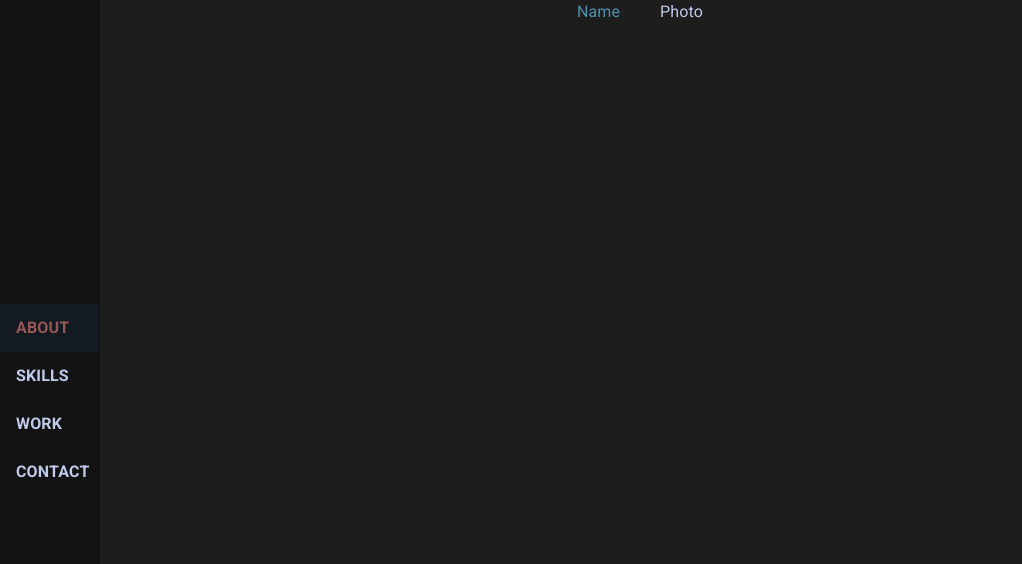
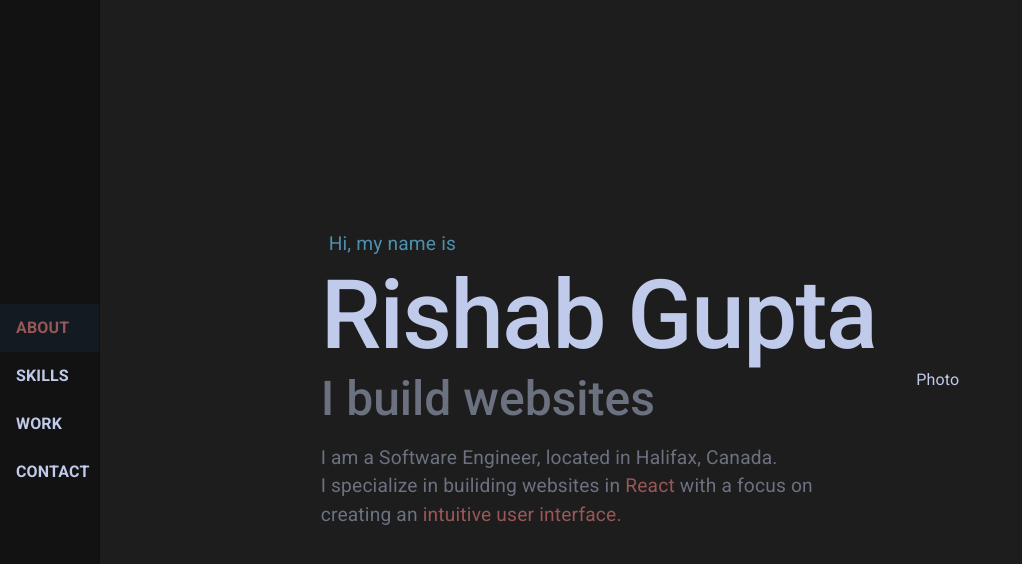
Before and after one commit to rishabgupta94/Portfoliov2, a React (Vite) app: page /about in a window 1280 px wide. Shown: the top 564 px of the page, without its empty margins (0-1022 px from the left). Built offline with nearby package versions, Linux system fonts and the light colour scheme.

Commit message:
adds the text on the About page

```diff
--- a/index.html
+++ b/index.html
@@ -7,10 +7,7 @@
 			rel="stylesheet"
 			href="https://fonts.googleapis.com/css?family=Roboto:300,400,500,700&display=swap"
 		/>
-		<link
-			rel="stylesheet"
-			href="https://fonts.googleapis.com/css?family=Roboto:300,400,500,700&display=swap"
-		/>
+
 		<meta name="viewport" content="width=device-width, initial-scale=1.0" />
 		<title>Vite App</title>
 	</head>
--- a/src/pages/About.tsx
+++ b/src/pages/About.tsx
@@ -1,22 +1,56 @@
 import { Container, Grid, Typography, useTheme } from '@mui/material';
-import { makeStyles } from '@mui/styles';
+// import { makeStyles } from '@mui/styles';
 import React from 'react';
 
-const useStyles = makeStyles(() => ({
-	root: {
-		// marginLeft: '60px',
-	},
-}));
+// const useStyles = makeStyles(() => ({}));
 
 export const About = () => {
 	const theme = useTheme();
-	const classes = useStyles(theme);
+	// const classes = useStyles(theme);
 
 	return (
 		<Container maxWidth="lg">
-			<Grid container justifyContent="center" alignItems="center" spacing={5}>
+			<Grid
+				container
+				justifyContent="center"
+				alignItems="center"
+				spacing={5}
+				height={'100vh'}
+			>
 				<Grid item>
-					<Typography color={theme.palette.text.third}>Name</Typography>
+					<Typography
+						marginLeft={1}
+						fontSize={'larger'}
+						color={theme.palette.text.third}
+					>
+						Hi, my name is
+					</Typography>
+					<Typography
+						variant="h1"
+						fontWeight={500}
+						color={theme.palette.text.primary}
+					>
+						Rishab Gupta
+					</Typography>
+					<Typography
+						variant="h3"
+						fontWeight={500}
+						gutterBottom
+						color={theme.palette.text.disabled}
+					>
+						I build websites
+					</Typography>
+					<Typography fontSize={'larger'} color={theme.palette.text.disabled}>
+						I am a Software Engineer, located in Halifax, Canada.
+						<br />I specialize in builiding websites in{' '}
+						<span style={{ color: theme.palette.text.secondary }}>React </span>
+						with a focus on
+						<br />
+						creating an{' '}
+						<span style={{ color: theme.palette.text.secondary }}>
+							intuitive user interface.
+						</span>
+					</Typography>
 				</Grid>
 				<Grid item>Photo</Grid>
 			</Grid>
--- a/src/utils/theme.ts
+++ b/src/utils/theme.ts
@@ -14,6 +14,7 @@ export const themeDark = createTheme({
 			primary: '#C0CBEB',
 			secondary: '#985757',
 			third: '#4D90AD',
+			disabled: '#6C7180',
 		},
 		background: { default: '#1D1D1D', navbar: '#121212' },
 	},
```
